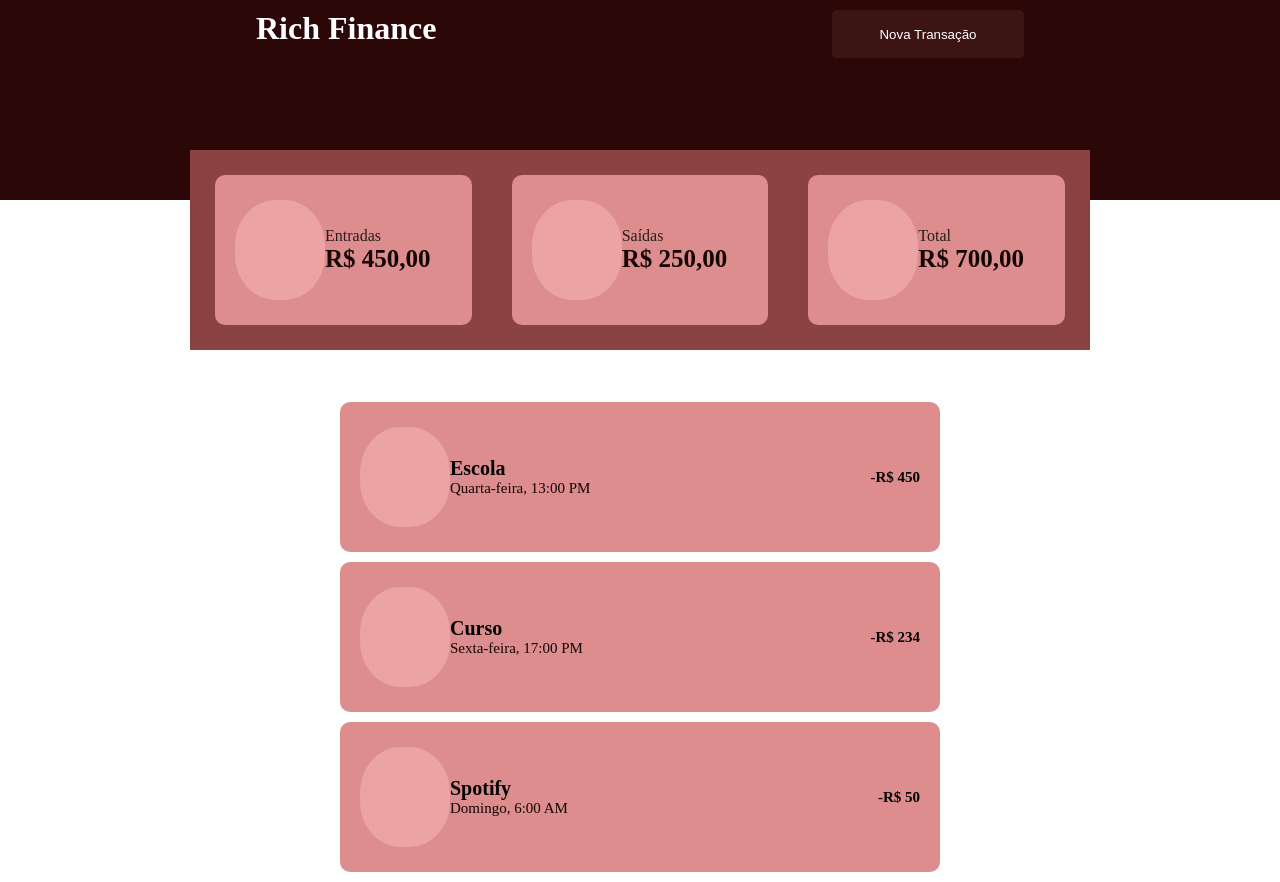
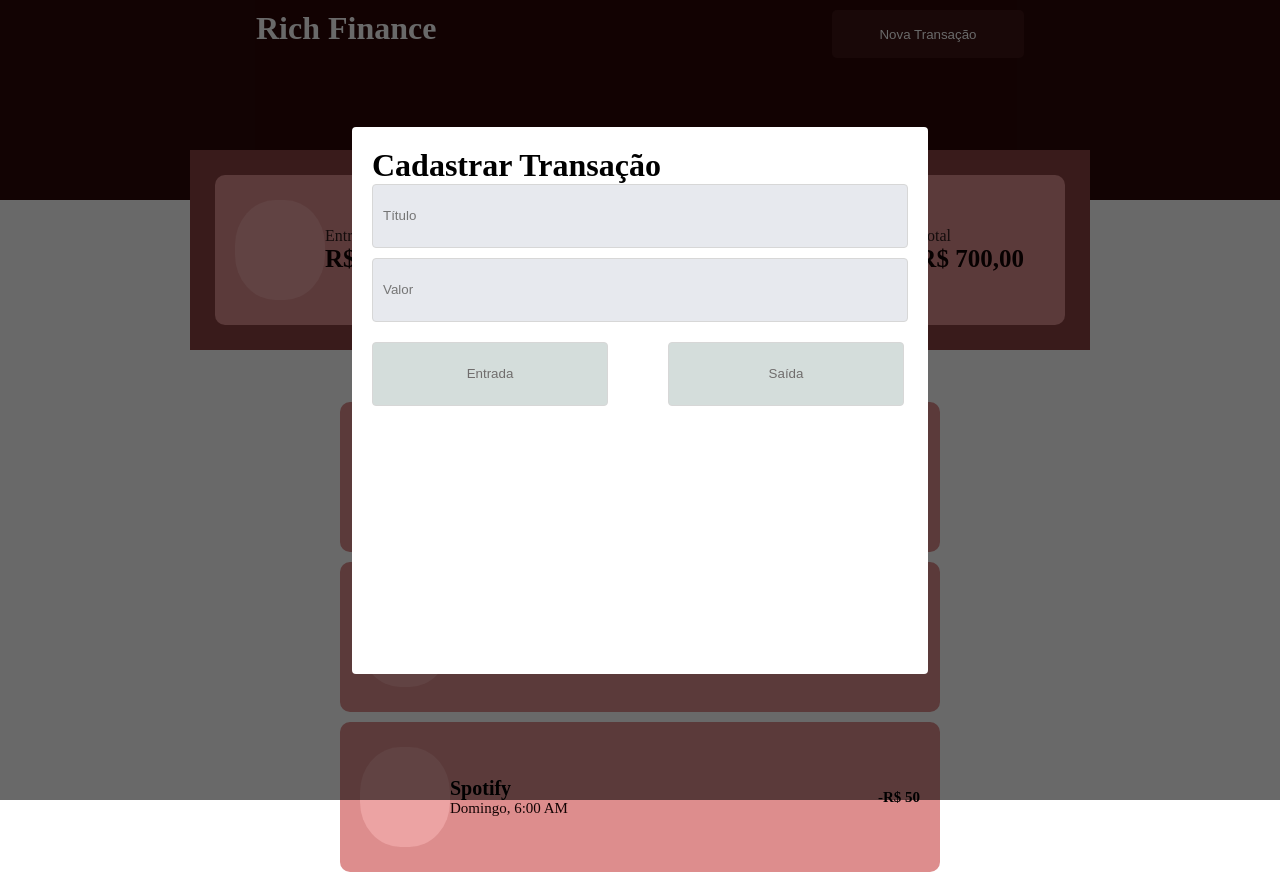
Before and after one commit to devrichele/my-finance, a React (Vite) app: page / in a window 1280 px wide. Built offline with nearby package versions, Linux system fonts and the light colour scheme.

Commit message:
revisão da aula anterior

```diff
--- a/src/App.jsx
+++ b/src/App.jsx
@@ -2,7 +2,6 @@ import { useState } from "react"
 import "./App.css"
 import Card from "./components/cards"
 import Modelo from "./components/modelo"
-
 
 // function olamundo (){
 //   const age = prompt("Por favor, insira sua idade:");
@@ -49,7 +48,7 @@ import Modelo from "./components/modelo"
         <Card type={"baixo"} mudar={50} texto ={"Spotify"} valor={"Domingo, 6:00 AM"}/>
 
       </div>
-    {modeloAberto && <Modelo onClickModelo={()=>alertModeloFechado ()}/>}
+    <Modelo onClickModelo={()=>alertModeloFechado ()}/>
 
     </div>
 
--- /dev/null
+++ b/src/components/botao/index.jsx
@@ -0,0 +1,10 @@
+import "./styles.css"
+
+export default function BotaoTransacoes ({textoBotao}) {
+return(
+    <div>
+        <button className="botao-cadastro"> {textoBotao} </button>
+    </div>
+)
+
+}
--- /dev/null
+++ b/src/components/botao/styles.css
@@ -0,0 +1,13 @@
+.botao-cadastro{
+    background-color: rgb(212, 221, 219);
+    width: 236px;
+    height: 64px;
+    border-radius: 4px;
+    border:solid 1px #D7D7D7;
+    outline: none;
+    padding: 0px 10px;
+    margin-top: 10px;
+    color:rgb(112, 109, 109);
+
+
+}
--- a/src/components/entrada/index.jsx
+++ b/src/components/entrada/index.jsx
@@ -1,9 +1,11 @@
 
 import "./styles.css"
+
 export default function EntradaCadastro ({placeholder}){
  return (
     <div>
         <input className="cadastroInput" placeholder={placeholder}/>
     </div>
+
  )
 }
--- a/src/components/modelo/index.jsx
+++ b/src/components/modelo/index.jsx
@@ -1,15 +1,15 @@
 import EntradaCadastro from "../entrada"
 import "./styles.css"
+import BotaoTransacoes from "../botao"
 
 
 
-export default function Modelo (){
+export default function Modelo ({onClickModelo}){
 
     return (
-    <div className="body-modelo">
+    <div className="body-modelo" onClick={onClickModelo} >
       <div className="conteudoModelo">
         <div>
-
         </div>
         <form>
             <h1> Cadastrar Transação </h1>
@@ -21,6 +21,11 @@ export default function Modelo (){
             }}>
                 <EntradaCadastro placeholder ={"Título"}/>
                 <EntradaCadastro placeholder ={"Valor"}/>
+
+            </div>
+            <div className="bTransacoes">
+              <BotaoTransacoes textoBotao ={"Entrada"}/>
+              <BotaoTransacoes textoBotao ={"Saída"}/>
 
             </div>
         </form>
--- a/src/components/modelo/styles.css
+++ b/src/components/modelo/styles.css
@@ -16,3 +16,12 @@
     border-radius: 4px;
     padding: 20px;
 }
+.bTransacoes{
+
+    width: 236px;
+    height: 64px;
+    margin-top: 10px;
+    color:rgb(112, 109, 109);
+    gap: 60px;
+    display: flex;
+}
```
